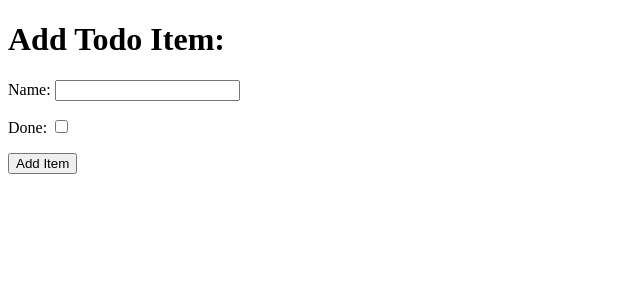
After one commit to CapricornoG/hello-django, a Django app: page /add in a window 1280 px wide. The commit adds this page. Shown: the top 300 px of the page, without its empty margins (0-640 px from the left). Run offline with Django 3.2, Linux system fonts and the light colour scheme.

Commit message:
Hello Django Creting new Item Part 1

```diff
--- a/django_todo/urls.py
+++ b/django_todo/urls.py
@@ -15,9 +15,11 @@ Including another URLconf
 """
 from django.contrib import admin
 from django.urls import path
-from todo.views import get_todo_list
+from todo.views import get_todo_list, add_item
 
 urlpatterns = [
     path('admin/', admin.site.urls),
     path('', get_todo_list, name='get_todo_list'),
+    path('add', add_item, name='add'),
+
 ]
--- /dev/null
+++ b/todo/templates/todo/add_item.html
@@ -0,0 +1,33 @@
+<!DOCTYPE html>
+<html lang="en">
+<head>
+    <meta charset="UTF-8">
+    <meta name="viewport" content="width=device-width, initial-scale=1.0">
+    <title>Document</title>
+</head>
+<body>
+    <h1>Add Todo Item:</h1>
+    <form method="POST" action="add">
+       <div>
+            <p>
+                <label for="id_name">Name:</label>
+                <input type="text" name="item_name" id="id_name" />
+            </p>
+       </div>
+       <div>
+           <p>
+                <label for="id_done">Done:</label>
+                <input type="checkbox" name="done" id="id_done" />
+           </p>
+       </div>
+       <div>
+           <p>
+           <button type="submit">Add Item</button>
+           </p>
+       </div>
+
+    </form>
+
+
+</body>
+</html>
--- a/todo/templates/todo/todo_list.html
+++ b/todo/templates/todo/todo_list.html
@@ -21,5 +21,6 @@
     <tr><td>You have nothing to do. </td></tr>
     {% endfor %}
     </table>
+    <a href="/add">Add an Item</a>
 </body>
 </html>
--- a/todo/views.py
+++ b/todo/views.py
@@ -8,3 +8,7 @@ def get_todo_list(request):
         'items': items
     }
     return render(request, 'todo/todo_list.html', context)
+
+
+def add_item(request):
+    return render(request, 'todo/add_item.html')
```
